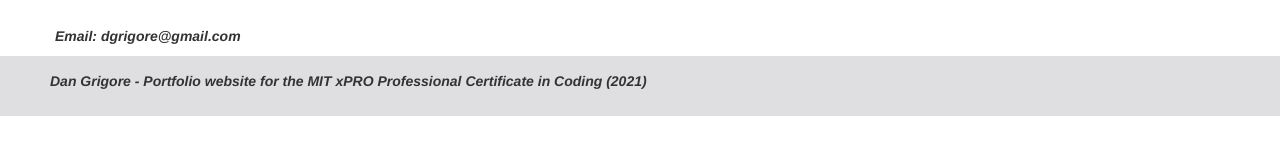
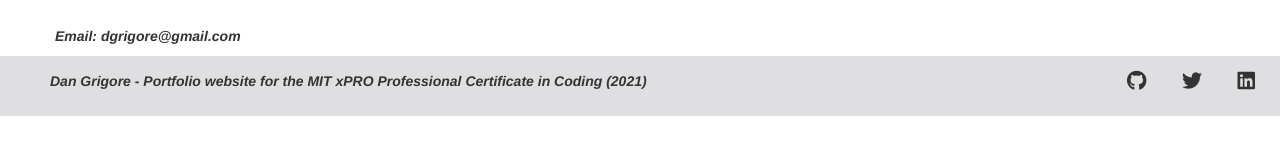
Before and after one commit to emeritus101/emeritus101.github.io, a plain HTML site: page contact.html in a window 1280 px wide. Shown: the part 537-692 px from the top of the page. Drawn offline with nearby package versions, Linux system fonts and the light colour scheme.

Commit message:
Update contact.html

```diff
--- a/contact.html
+++ b/contact.html
@@ -7,6 +7,8 @@
         <link rel="stylesheet" href="https://maxcdn.bootstrapcdn.com/bootstrap/3.3.7/css/bootstrap.min.css" integrity="sha384-BVYiiSIFeK1dGmJRAkycuHAHRg32OmUcww7on3RYdg4Va+PmSTsz/K68vbdEjh4u" crossorigin="anonymous">
         <script src="https://ajax.googleapis.com/ajax/libs/jquery/3.5.1/jquery.min.js"></script>
         <script src="https://maxcdn.bootstrapcdn.com/bootstrap/3.4.1/js/bootstrap.min.js"></script>
+        <!--Font Awesome-->
+        <link rel="stylesheet" href="https://cdnjs.cloudflare.com/ajax/libs/font-awesome/5.15.1/css/all.min.css" integrity="sha512-+4zCK9k+qNFUR5X+cKL9EIR+ZOhtIloNl9GIKS57V1MyNsYpYcUrUeQc9vNfzsWfV28IaLL3i96P9sdNyeRssA==" crossorigin="anonymous" />
         <!--reusable components-->
         <script src="components/header.js" type="text/javascript" defer></script>
         <script src="components/footer.js" type="text/javascript" defer></script>
```
